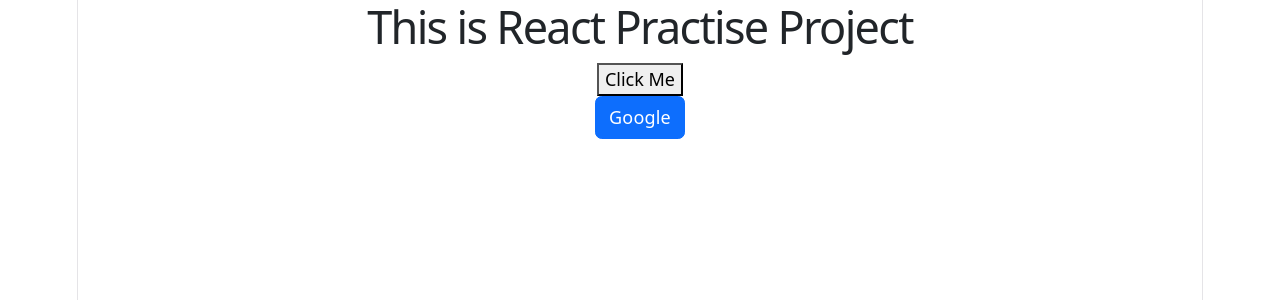
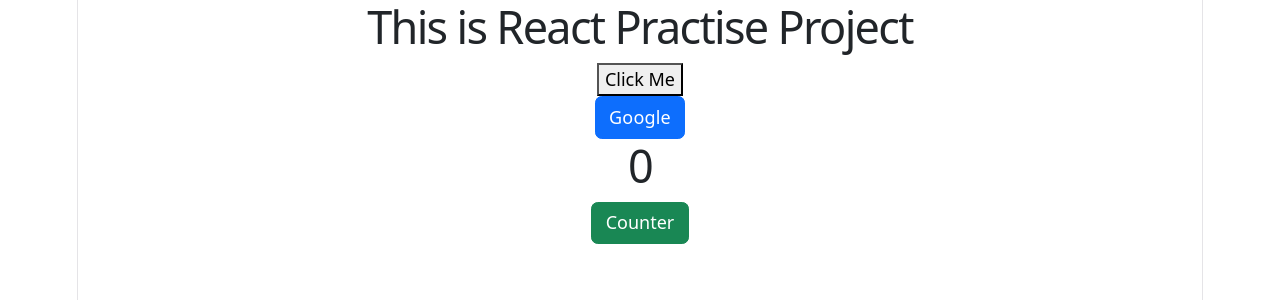
Before and after one commit to Zulfiqarkhokhar/Full-Stack-Development, a React (Vite) app in the folder React/PractiseApp/: page / in a window 1280 px wide. Shown: the top 300 px of the page. Built offline with nearby package versions, Linux system fonts and the light colour scheme.

Commit message:
hooks useState

```diff
--- a/React/PractiseApp/src/App.jsx
+++ b/React/PractiseApp/src/App.jsx
@@ -1,11 +1,13 @@
 import MyButton from "./MyButton";
 import MyComponent from "./MyComponent";
+import StateComponent from "./StateComponent";
 
 function App(){
   return <div>
     <h1>This is React Practise Project</h1>
     <MyButton/>
     <MyComponent/>
+    <StateComponent/>
   </div>
 }
 
--- /dev/null
+++ b/React/PractiseApp/src/StateComponent.jsx
@@ -0,0 +1,20 @@
+import { useState } from "react"
+
+const StateComponent = () => {
+
+    const [count,setCount] = useState(0);
+
+    const handleCount = ()=>{
+        setCount((prev)=>prev+1);
+    }
+
+
+  return (
+    <div>
+        <h1>{count}</h1>
+        <button className="btn btn-success" onClick={handleCount}>Counter</button>
+    </div>
+  )
+}
+
+export default StateComponent
```
